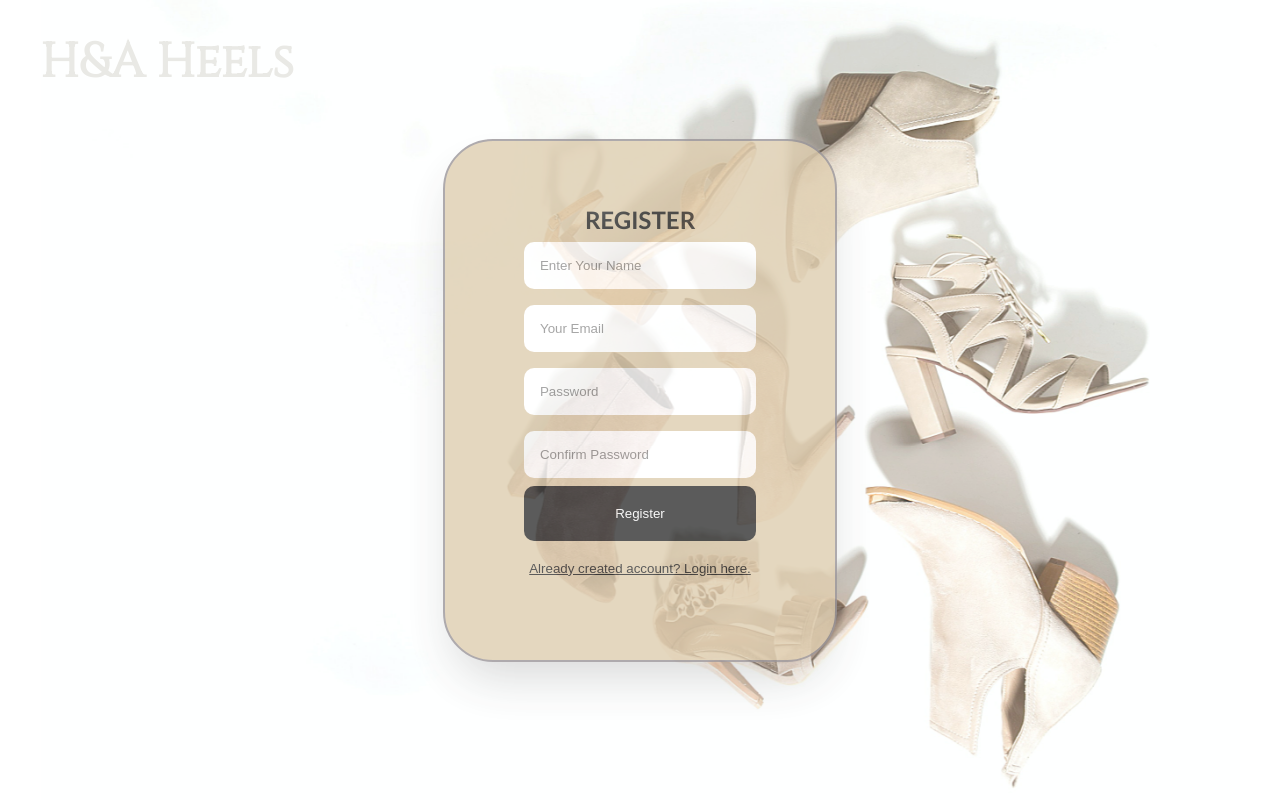
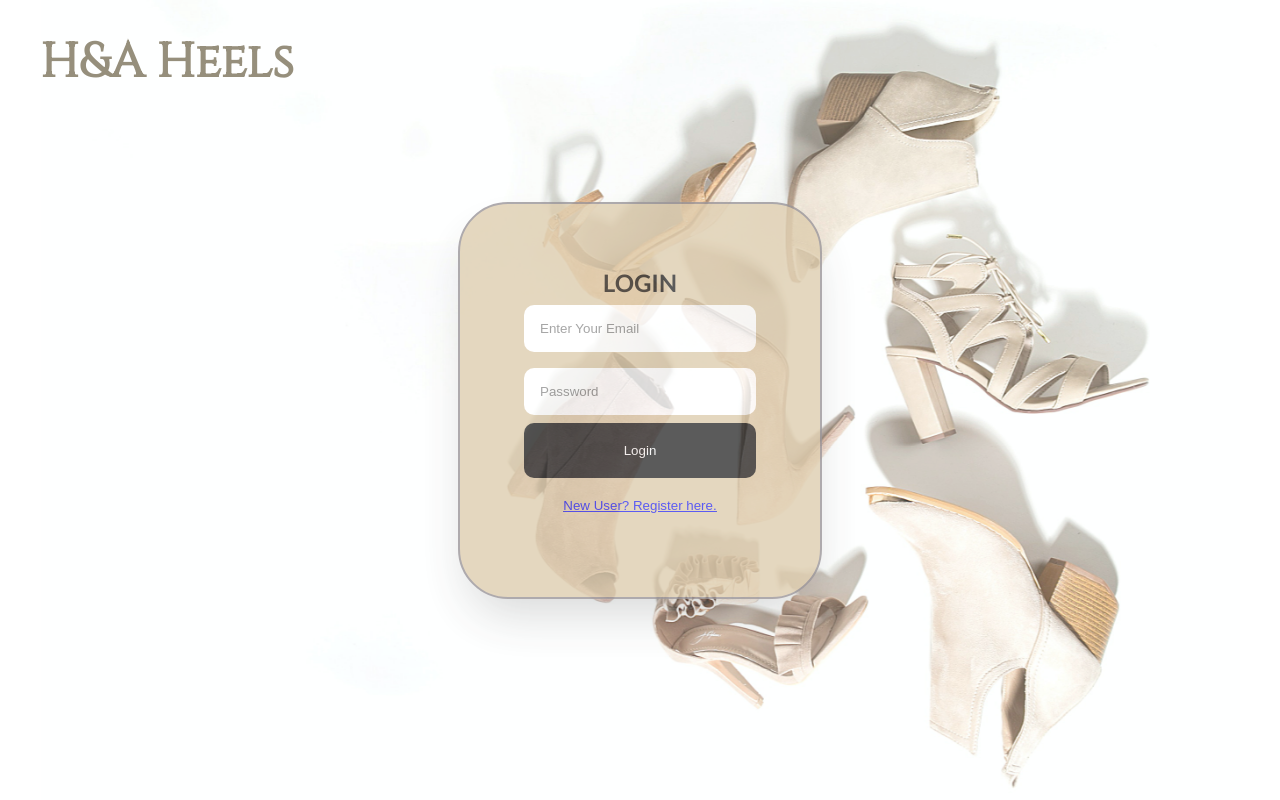
Before and after one commit to Harshit-Ashiwal/HnA.ecom, a React (Vite) app: page /login in a window 1280 px wide. Built offline with nearby package versions, Linux system fonts and the light colour scheme.

Commit message:
react rounting added

```diff
--- a/src/component/Login.jsx
+++ b/src/component/Login.jsx
@@ -1,7 +1,7 @@
 import React from "react";
 import { useForm } from "react-hook-form";
 import { DevTool } from "@hookform/devtools";
-
+import { Link } from "react-router-dom";
 // functional component
 const Login = (props) => {
   // defining States
@@ -54,9 +54,9 @@ const Login = (props) => {
       <DevTool control={control} />
       <button
         className="link-btn"
-        onClick={() => props.onFormSwitch("Register")}
+        // onClick={() => props.onFormSwitch("Register")}
       >
-        New User? Register here.
+        <Link to="register"> New User? Register here. </Link>
       </button>
     </div>
   );
--- a/src/component/Register.jsx
+++ b/src/component/Register.jsx
@@ -1,6 +1,7 @@
 import React, { useState } from "react";
 import { useForm } from "react-hook-form";
 import { DevTool } from "@hookform/devtools";
+import { Link } from "react-router-dom";
 const Register = (props) => {
   // STATE Declaration
   // const [Name, setName] = useState("");
@@ -75,8 +76,11 @@ const Register = (props) => {
       </form>
 
       <DevTool control={control} />
-      <button className="link-btn" onClick={() => props.onFormSwitch("Login")}>
-        Already created account? Login here.
+      <button
+        className="link-btn"
+        //  onClick={() => props.onFormSwitch("Login")}
+      >
+        <Link to="login">Already created account? Login here.</Link>
       </button>
     </div>
   );
--- a/src/container/App.css
+++ b/src/container/App.css
@@ -28,7 +28,7 @@
   background-size: contain;
   background-position: center;
   background-repeat: no-repeat;
-  z-index: 10; /* Adjust the opacity as desired */
+  z-index: -1; /* Adjust the opacity as desired */
 }
 .HnA {
   font-family: "Cinzel", serif;
@@ -36,7 +36,8 @@
   position: absolute; /* color: #5a4333; */ /* color: #556B2F; */
   color: #968f7c; /* background-color: black; */
   font-size: -webkit-xxx-large;
-  user-select: none;
+  /* user-select: none; */
+  cursor: pointer;
 }
 
 .container,
--- a/src/container/App.jsx
+++ b/src/container/App.jsx
@@ -14,28 +14,10 @@ const App = () => {
     <div className="App">
       <Router>
         <Routes>
+          <Route path="/register" element={<Register />} />
+          <Route path="/login" element={<Login />} />
           <Route
-            path="/Register"
-            element={
-              currForm === "Register" ? (
-                <Register onFormSwitch={toggleForm} />
-              ) : (
-                <Login onFormSwitch={toggleForm} />
-              )
-            }
-          />
-          <Route
-            path="/Login"
-            element={
-              currForm === "Register" ? (
-                <Register onFormSwitch={toggleForm} />
-              ) : (
-                <Login onFormSwitch={toggleForm} />
-              )
-            }
-          />
-          <Route
-            path="/"
+            path="/*"
             element={
               currForm === "Register" ? (
                 <Register onFormSwitch={toggleForm} />
@@ -64,3 +46,5 @@ export default App;
 //       )}
 //     </div>
 //   );
+
+// Password should be a minimum of 6 characters and contain at least one uppercase letter, one lowercase letter, and a number
```
Also changed, not shown: package.json (line endings or trailing spaces).
